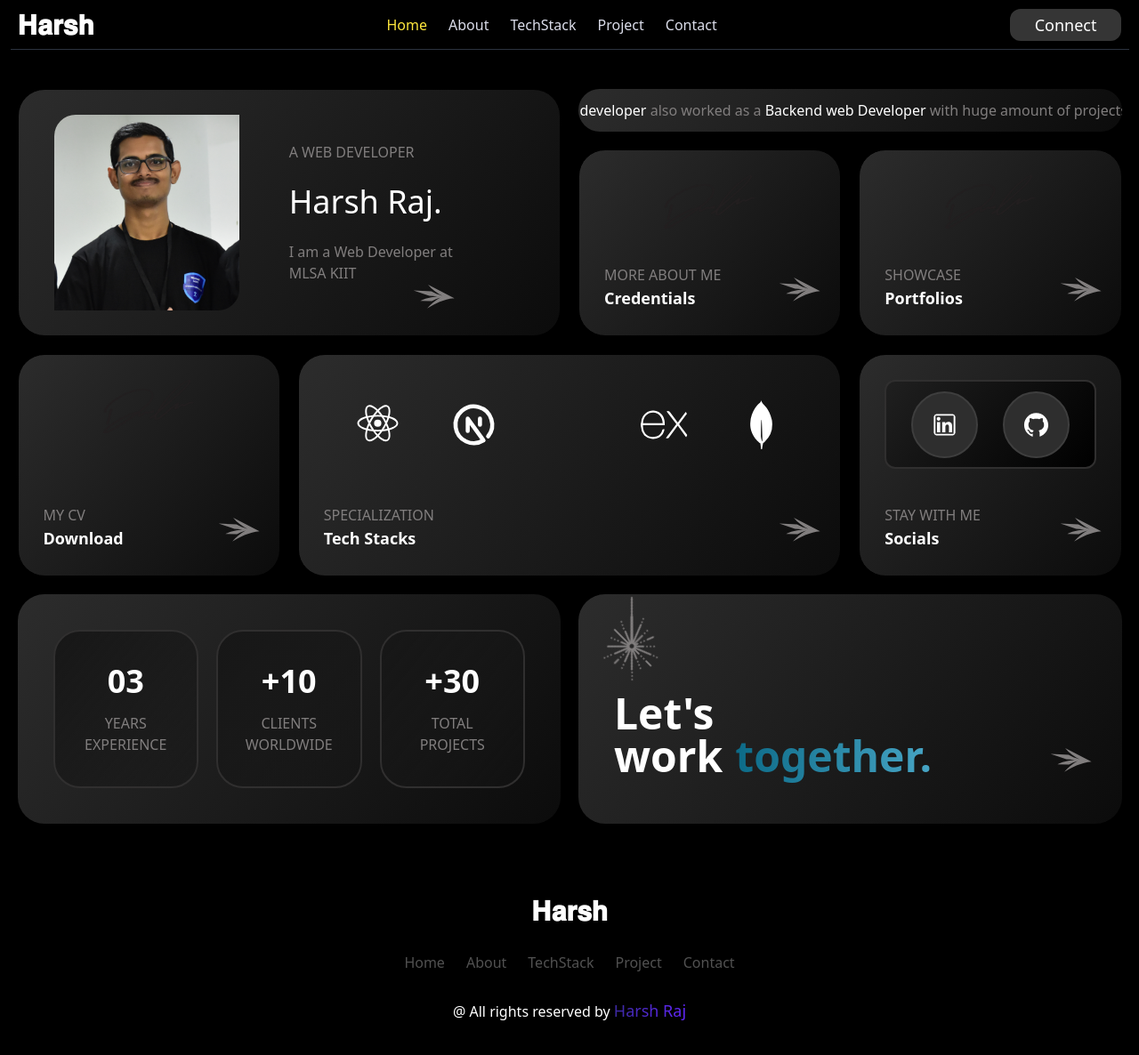
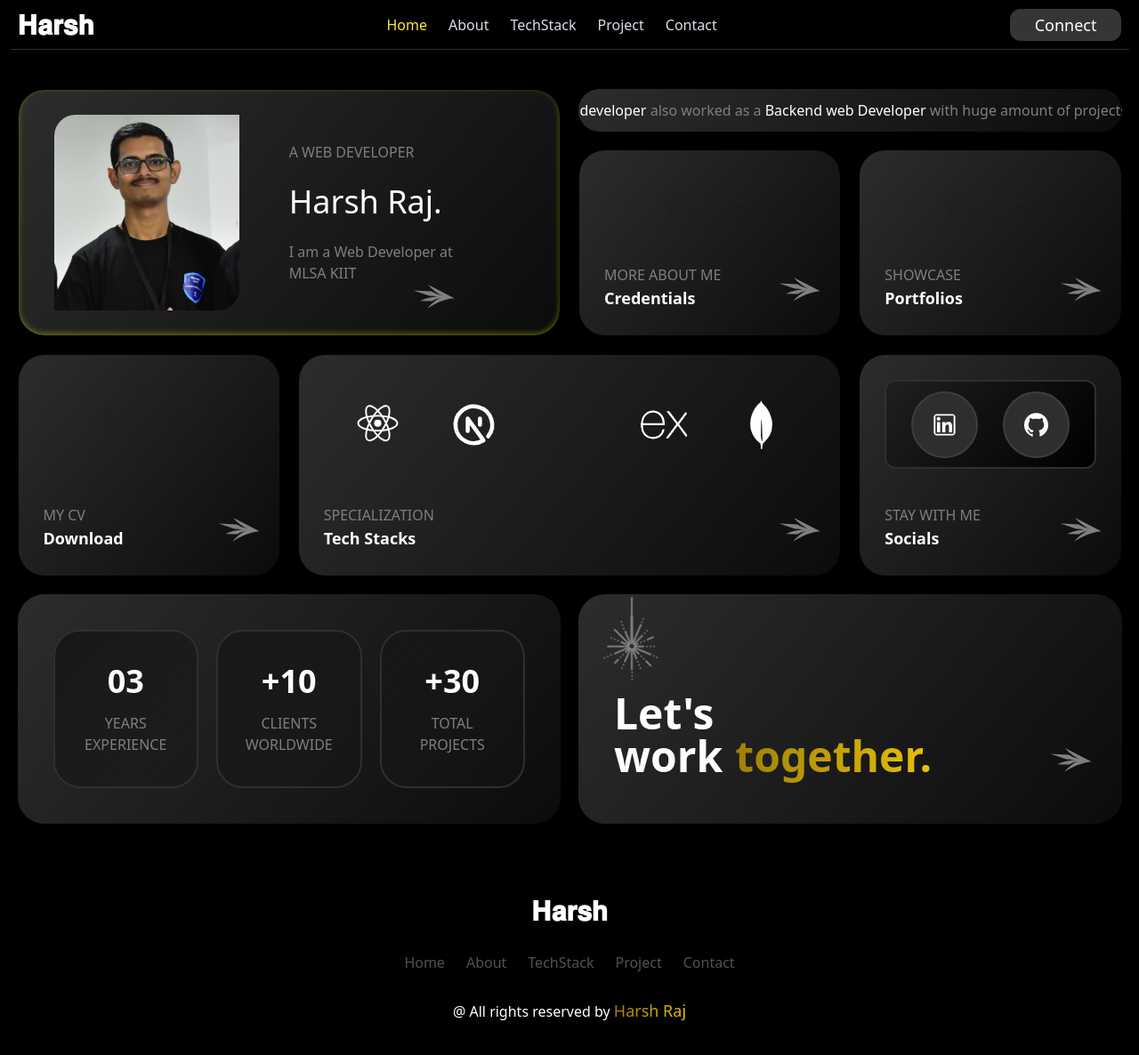
Before and after one commit to 022003harsh/Portfolio, a React (Create React App) app: page / in a window 1280 px wide. Shown: the top 1186 px of the page at 89% size. Built offline with nearby package versions, Linux system fonts and the light colour scheme; some icons are missing.

Commit message:
bg shadow

```diff
--- a/src/components/common/Footer.jsx
+++ b/src/components/common/Footer.jsx
@@ -38,7 +38,7 @@ const Footer = () => {
 
 
 
-      <div className='text-base '>@ All rights reserved by <span className='text-lg font-medium bg-gradient-to-r from-[#3d2aa3] to-[#6226fb] bg-clip-text text-transparent'>Harsh Raj</span></div>
+      <div className='text-base '>@ All rights reserved by <span className='text-lg font-medium bg-gradient-to-r from-yellow-400 to-yellow-100 bg-clip-text text-transparent'>Harsh Raj</span></div>
     </div>
   )
 }
--- a/src/components/core/About/Rowone.jsx
+++ b/src/components/core/About/Rowone.jsx
@@ -5,7 +5,7 @@ import star from '../../../assets/Images/star4.png'
 
 
 const Rowone = () => {
-  return (
+  return(
     <div className='flex flex-col md:flex-row items-center justify-between gap-5 text-white mt-10 md:mt-20 md:h-[400px] w-full'>
         <div className='w-[70%] sm:w-[400px] h-full border p-5 rounded-[25px] blackwhite border-pure-greys-900'>
             <img src={myimage} alt="" className='rounded-[10px] sm:rounded-[30px] w-full h-full'/>
@@ -16,13 +16,13 @@ const Rowone = () => {
                  <div className='text-2xl lg:text-[64px]'>SELF-SUMMARY</div>
                  <GiPolarStar className='text-[#3e3e3e] text-3xl md:text-6xl mt-1 rotateimage'/>
             </div>
-            <div className=' blackwhite  rounded-[10px] sm:rounded-[30px] p-5 md:p-10 h-full flex flex-col gap-4 relative'>
+            <div className=' blackwhite  rounded-[10px] sm:rounded-[30px] p-5 md:p-10 h-full flex flex-col gap-4 relative shadow-custom1'>
              <img src={star} alt="" className='absolute top-2 md:top-3 text-white h-[60px] md:h-[80px] right-5 md:left-5 rotate-[135deg]'/>
               <p className='mt-auto text-2xl md:text-4xl font-semibold'>
                         Harsh Raj.
                 </p>
                 <p className='text-justify lg:max-w-[90%] text-[#767575] text-sm md:text-md font-medium'>
-                    Lorem ipsum, dolor sit amet consectetur adipisicing elit. Ipsum itaque aliquid ab repellendus facilis
+                     Lorem ipsum, dolor sit amet consectetur adipisicing elit. Ipsum itaque aliquid ab repellendus facilis
                      eligendi quod, aperiam sunt,
                      ipsam ratione distinctio necessitatibus corrupti eveniet? Porro iusto quis rerum quod pariatur?
                 </p>
--- a/src/components/core/HomePage/CTcard.jsx
+++ b/src/components/core/HomePage/CTcard.jsx
@@ -21,12 +21,12 @@ const CTcard = ({image,title1,title2,link,socials1,socials2}) => {
       }
       {
         socials2 &&
-        <div className='flex justify-evenly items-center h-[100px] w-full'>
-            <BiLogoReact  className='h-[95px] w-[95px] p-2 sm:p-5  rounded-full'/>
-            <TbBrandNextjs  className='h-[95px] w-[95px] p-2 sm:p-5  rounded-full'/>
-            <LiaNodeJs  className='h-[95px] w-[95px] p-2 sm:p-5  rounded-full'/>
-            <SiExpress  className='h-[95px] w-[95px] p-2 sm:p-5  rounded-full'/>
-            <SiMongodb  className='h-[95px] w-[95px] p-2 sm:p-5  rounded-full'/>
+        <div className='flex justify-evenly items-center h-[100px] w-full '>
+            <BiLogoReact  className='h-[95px] w-[95px] p-2 sm:p-5  rounded-full hover:scale-105 transition-all duration-500 '/>
+            <TbBrandNextjs  className='h-[95px] w-[95px] p-2 sm:p-5  rounded-full  hover:scale-105 transition-all duration-500'/>
+            <LiaNodeJs  className='h-[95px] w-[95px] p-2 sm:p-5  rounded-full  hover:scale-105 transition-all duration-500'/>
+            <SiExpress  className='h-[95px] w-[95px] p-2 sm:p-5  rounded-full  hover:scale-105 transition-all duration-500'/>
+            <SiMongodb  className='h-[95px] w-[95px] p-2 sm:p-5  rounded-full  hover:scale-105 transition-all duration-500'/>
         </div>
       }
       <div className='flex justify-between items-center w-full'>
--- a/src/components/core/HomePage/Rowone.jsx
+++ b/src/components/core/HomePage/Rowone.jsx
@@ -9,7 +9,7 @@ import sign from '../../../assets/Images/sign.png'
 const Rowone = () => {
   return (
     <div className='text-white pt-11 px-2 grid grid-cols-1 xl:grid-cols-2 gap-5'>
-            <div className='w-full h-full group flex justify-between xl:justify-normal gap-4 xl:gap-14 items-center px-2 py-7 md:px-10 rounded-[10px] sm:rounded-[30px] blackwhite shadow-xl border border-black hover:border-[#363636] transition-all duration-500'>
+            <div className='w-full h-full group flex justify-between xl:justify-normal gap-4 xl:gap-14 items-center px-2 py-7 md:px-10 rounded-[10px] sm:rounded-[30px] blackwhite shadow-xl border border-black hover:border-[#363636] transition-all duration-500 shadow-custom1'>
               <img src={myimage} alt="" className='h-[130px] xl:h-[220px] rounded-tl-3xl rounded-br-3xl '/>
               <div className='relative w-[190px] h-[110px] xl:h-[160px] flex flex-col justify-between'>
                 <div className='text-[#817e7e] text-xs sm:text-base font-medium'>A WEB DEVELOPER</div>
--- a/src/components/core/Letsconnect.jsx
+++ b/src/components/core/Letsconnect.jsx
@@ -11,7 +11,7 @@ const Letsconnect = () => {
           <div className='mt-[40px] sm:mt-[70px]'>Let's</div>
           <div className='flex'>
             <div className=''>work</div>
-            <div className='ml-[14px] h-[60px] bg-gradient-to-r from-blue-400 to-blue-100 bg-clip-text text-transparent'> together.</div>
+            <div className='ml-[14px] h-[60px] bg-gradient-to-r from-yellow-400 to-yellow-100 bg-clip-text text-transparent'> together.</div>
           </div>
     </div>
   )
--- a/tailwind.config.js
+++ b/tailwind.config.js
@@ -9,6 +9,10 @@ module.exports = {
     },
     background:{
 
+    },
+    boxShadow:{
+      'custom1': 'rgba(0, 0, 0, 0.25) 0px 50px 100px -20px, rgba(0, 0, 0, 0.3) 0px 30px 60px -30px, rgba(255, 255, 0, 0.35) 0px -2px 6px 0px inset',
+      // 'custom2': 'rgba(255, 255, 0, 0.1) 0px 1px 1px 0px inset, rgba(255,255,0, 0.25) 0px 50px 100px -20px, rgba(0,0,0, 0.3) 0px 30px 60px -30px'
     },
     colors: {
       white: "#fff",
```
Also changed, not shown: src/App.css (line endings or trailing spaces).
